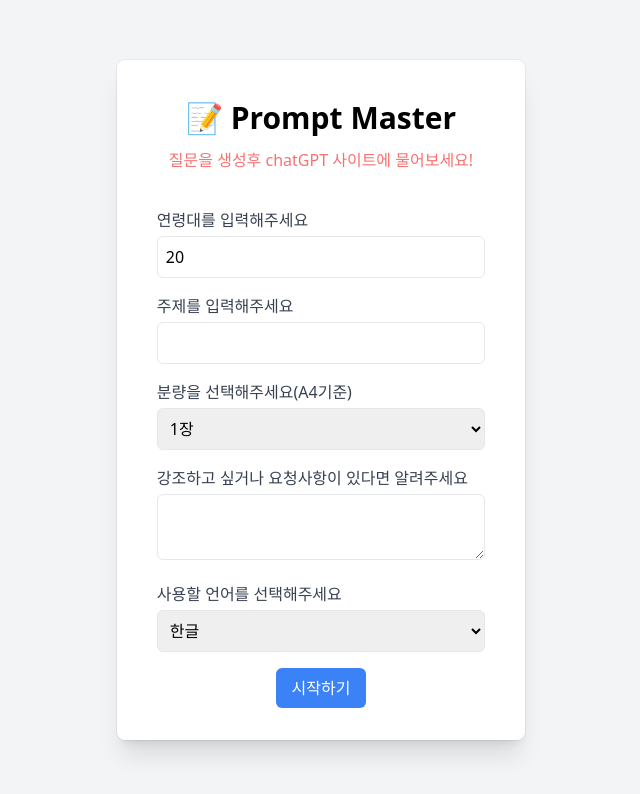
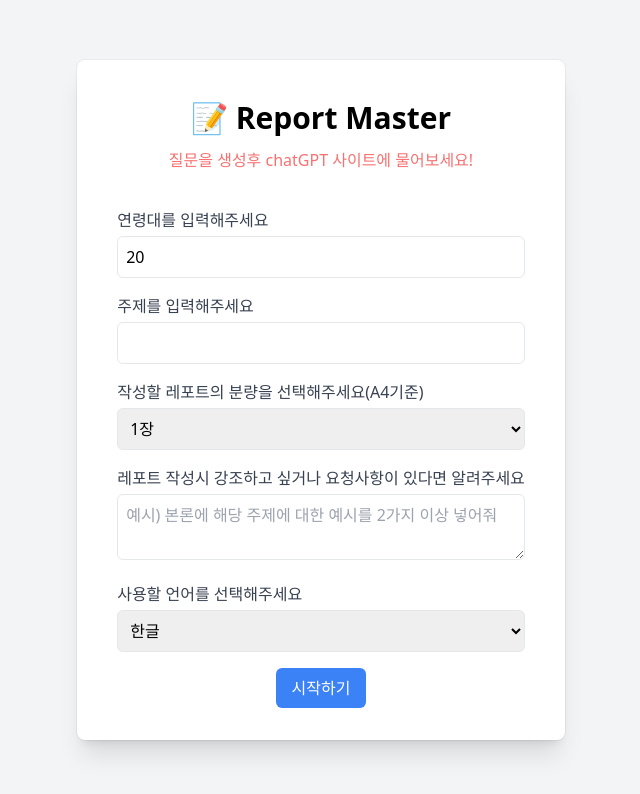
Before and after one commit to SeowooLee0/my-report-master, a Next.js app: page /createPrompt in a window 1280 px wide. Shown: the top 794 px of the page, without its empty margins (319-959 px from the left). Built offline with nearby package versions, Linux system fonts and the light colour scheme.

Commit message:
Fix: 설명글 보완

```diff
--- a/pages/createPrompt.tsx
+++ b/pages/createPrompt.tsx
@@ -29,10 +29,10 @@
       <div className="relative px-6 pt-10 pb-8 bg-white shadow-xl ring-1 ring-gray-900/5 max-w-lg mx-auto rounded-lg sm:px-10">
         <div className="w-full">
           <h1 className="text-3xl font-semibold text-center">
-            📝 Prompt Master
+            📝 Report Master
           </h1>
         </div>
-        <p className=" text-red-400 p-3">
+        <p className=" text-red-400 p-3 w-full text-center">
           질문을 생성후 chatGPT 사이트에 물어보세요!
         </p>
         <form className="mt-6" onSubmit={handleSubmit}>
@@ -58,7 +58,7 @@
           </div>
           <div className="mb-4">
             <label className="block text-gray-700">
-              분량을 선택해주세요(A4기준)
+              작성할 레포트의 분량을 선택해주세요(A4기준)
             </label>
             <select
               className="mt-1 p-2 w-full border rounded-md"
@@ -82,9 +82,10 @@
           </div>
           <div className="mb-4">
             <label className="block text-gray-700">
-              강조하고 싶거나 요청사항이 있다면 알려주세요
+              레포트 작성시 강조하고 싶거나 요청사항이 있다면 알려주세요
             </label>
             <textarea
+              placeholder="예시) 본론에 해당 주제에 대한 예시를 2가지 이상 넣어줘"
               className="mt-1 p-2 w-full border rounded-md"
               value={emphasis}
               onChange={(e) => setEmphasis(e.target.value)}
--- a/pages/index.tsx
+++ b/pages/index.tsx
@@ -11,11 +11,11 @@
               📝 Report Master
             </h2>
             <p className="mt-6 text-lg leading-8 text-gray-700">
-              Report Master는 chatGPT를 좀 더 편리하게 사용하기 위해 만들어진
-              툴입니다.
+              Report Master는 ChatGPT를 쉽게 활용할 수 있도록 도와주는
+              도구입니다.
               <br />
-              원하는 결과값을 얻기위해서 자세한 프롬포트를 만들어 chatGPT에게
-              물어보세요!
+              내가 원하는 조건을 선택하고 시작하기 버튼을 눌러 구체적인 질문을
+              작성해서 chatGPT에게 물어보세요!
             </p>
             <div className="p-3 mt-5 ">
               <button className=" bg-gray-400 text-white rounded-lg p-3 ml-2 hover:bg-blue-400">
```
